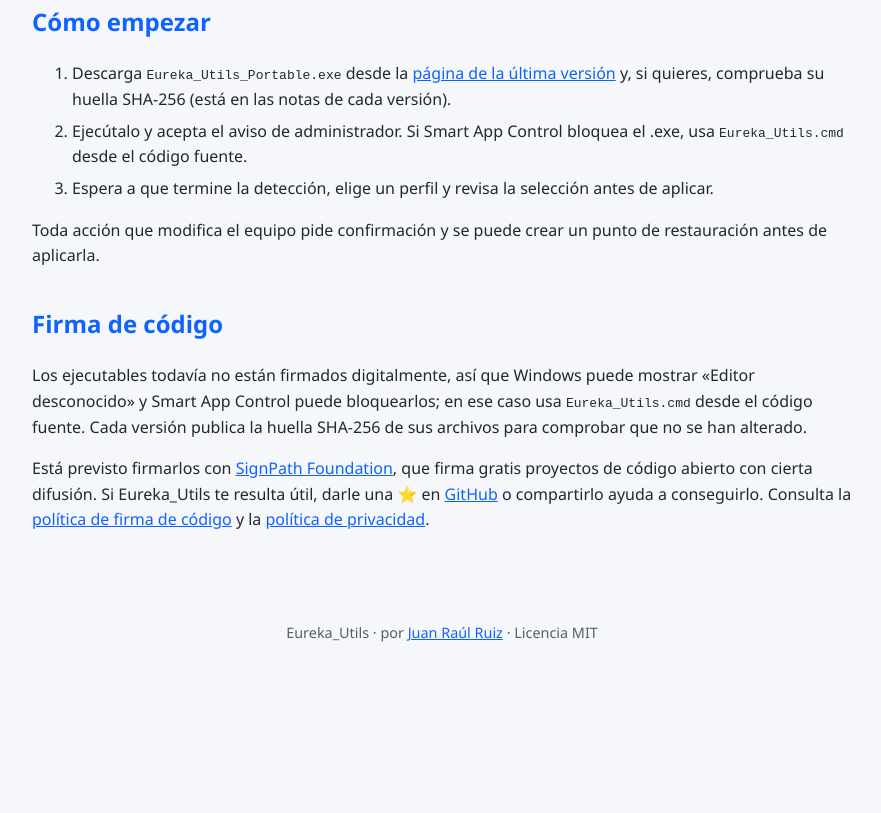
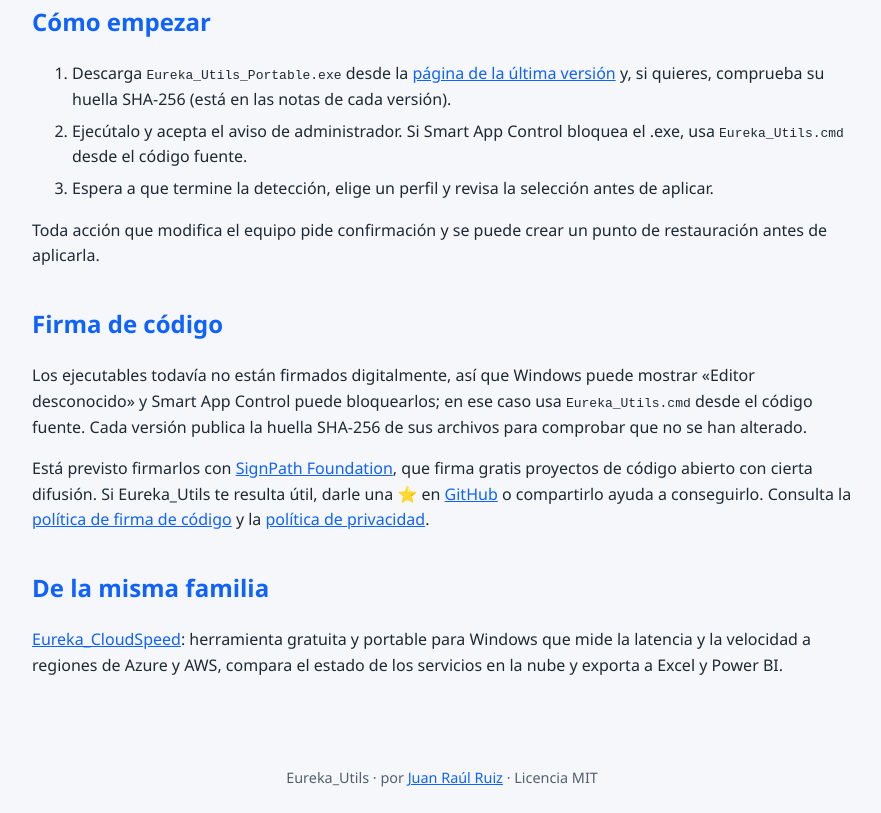
Before and after one commit to juanraul86/Eureka_Utils, a plain HTML site: page index.html in a window 1280 px wide. Shown: the part 899-1712 px from the top of the page, without its empty margins (198-1079 px from the left). Before the commit the page ends 1567 px from the top, so only its background shows below. Drawn offline with Linux system fonts and the light colour scheme.

Commit message:
Enlace a Eureka_CloudSpeed (misma familia)

```diff
--- a/index.html
+++ b/index.html
@@ -54,6 +54,8 @@ a{color:#0f62fe}
 <h2>Firma de código</h2>
 <p>Los ejecutables todavía no están firmados digitalmente, así que Windows puede mostrar «Editor desconocido» y Smart App Control puede bloquearlos; en ese caso usa <code>Eureka_Utils.cmd</code> desde el código fuente. Cada versión publica la huella SHA-256 de sus archivos para comprobar que no se han alterado.</p>
 <p>Está previsto firmarlos con <a href="https://signpath.org">SignPath Foundation</a>, que firma gratis proyectos de código abierto con cierta difusión. Si Eureka_Utils te resulta útil, darle una ⭐ en <a href="https://github.com/juanraul86/Eureka_Utils">GitHub</a> o compartirlo ayuda a conseguirlo. Consulta la <a href="https://github.com/juanraul86/Eureka_Utils#pol%C3%ADtica-de-firma-de-c%C3%B3digo-code-signing-policy">política de firma de código</a> y la <a href="https://github.com/juanraul86/Eureka_Utils#privacidad">política de privacidad</a>.</p>
+<h2>De la misma familia</h2>
+<p><a href="https://juanraul86.github.io/Eureka_CloudSpeed/">Eureka_CloudSpeed</a>: herramienta gratuita y portable para Windows que mide la latencia y la velocidad a regiones de Azure y AWS, compara el estado de los servicios en la nube y exporta a Excel y Power BI.</p>
 </main><footer>Eureka_Utils · por <a href="https://www.linkedin.com/in/juanraulruizbartran">Juan Raúl Ruiz</a> · Licencia MIT</footer>
 </body>
 </html>
```
Also changed, not shown: 1 other file.
